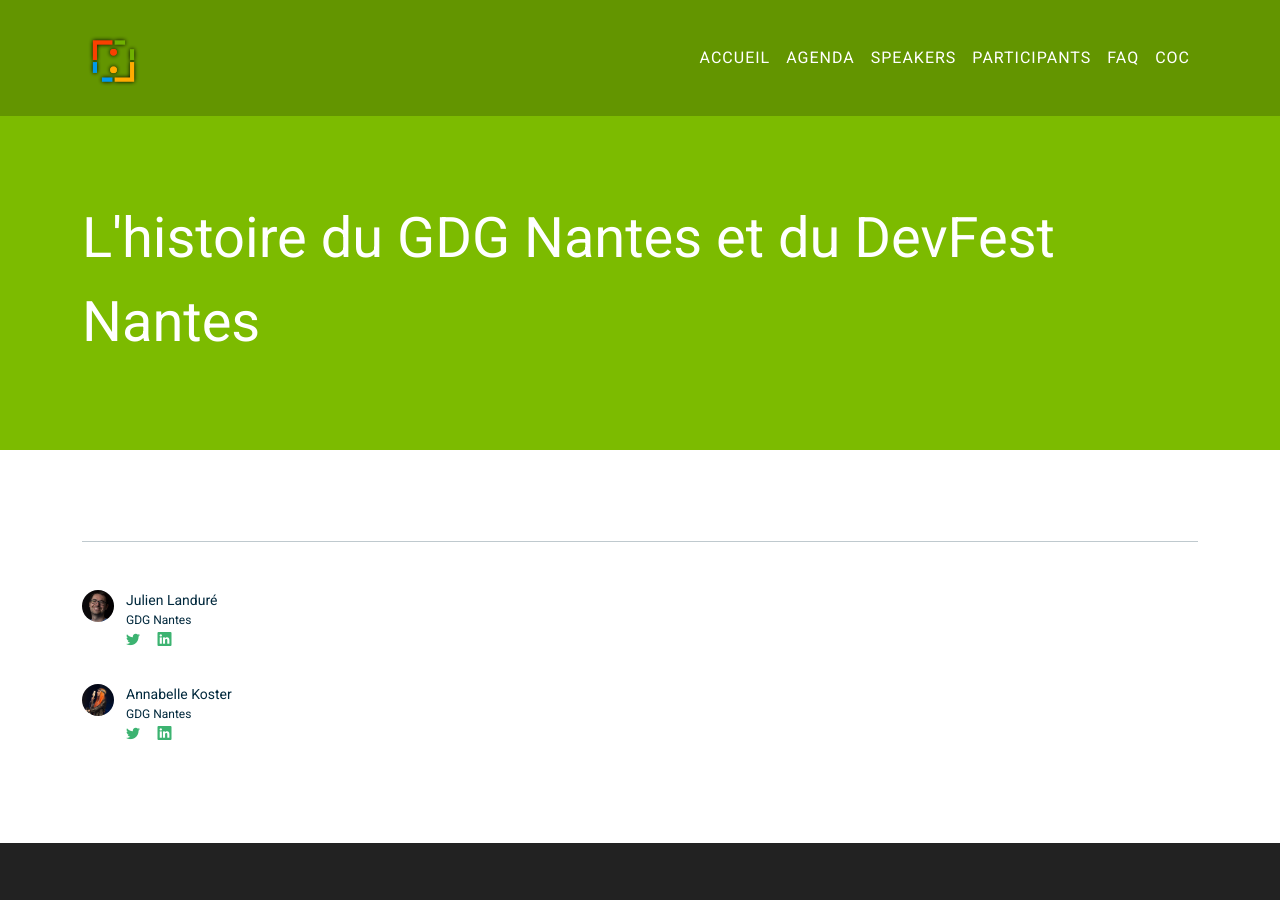
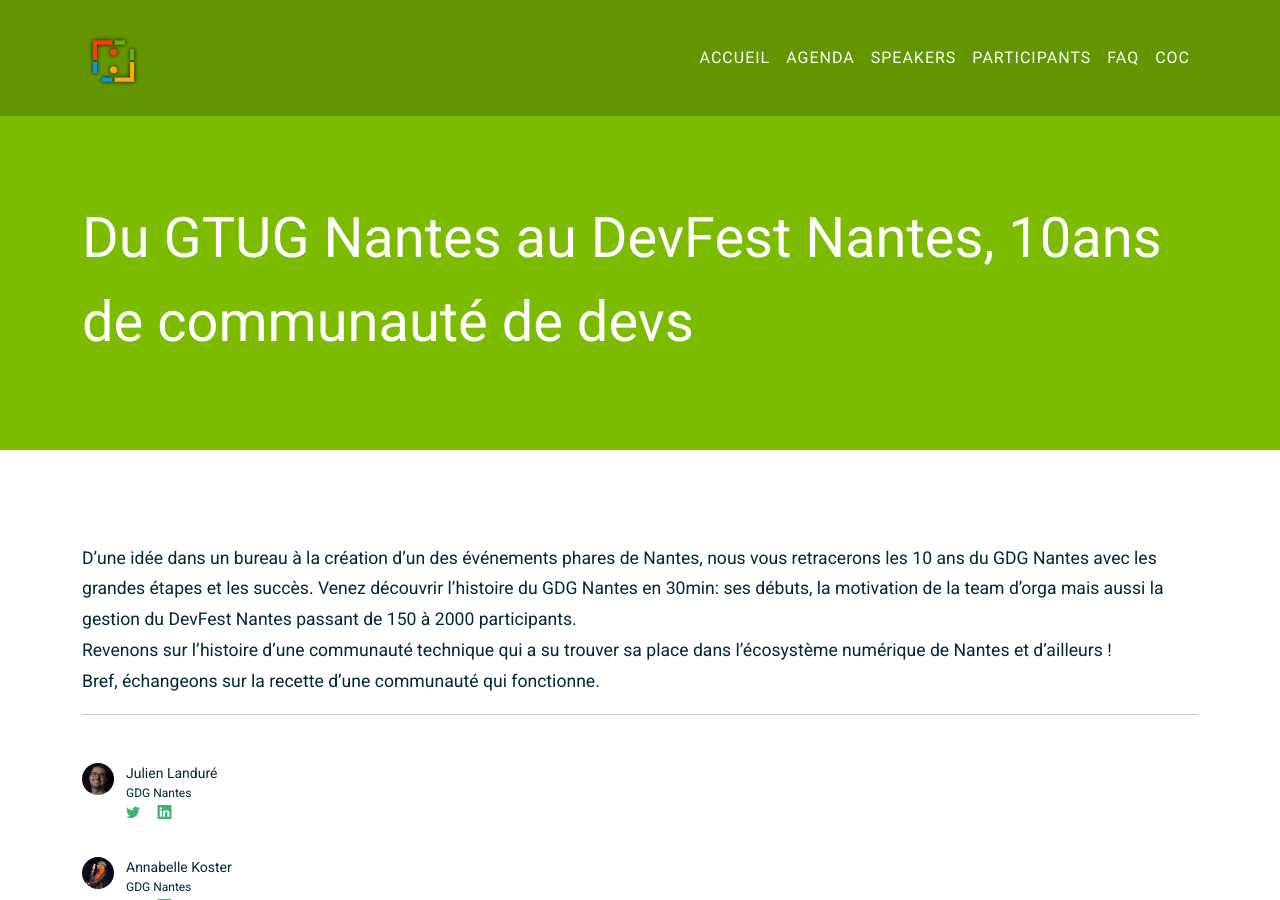
Before and after one commit to mtg-x/event-template, a Jekyll site: the page built from _sessions/10.md, in a window 1280 px wide and 900 px high. Built offline with Jekyll 4.4.1, drawn with Linux system fonts in a browser that asks for light colours.

Commit message:
chore(talk): Add talk 10

```diff
--- a/_sessions/10.md
+++ b/_sessions/10.md
@@ -1,6 +1,11 @@
 ---
-title: "L'histoire du GDG Nantes et du DevFest Nantes"
+title: "Du GTUG Nantes au DevFest Nantes, 10ans de communauté de devs"
 level: "beginner"
 speakers: [5,6]
 language: "French"
 ---
+
+D'une idée dans un bureau à la création d'un des événements phares de Nantes, nous vous retracerons les 10 ans du GDG Nantes avec les grandes étapes et les succès.
+Venez découvrir l'histoire du GDG Nantes en 30min: ses débuts, la motivation de la team d'orga mais aussi la gestion du DevFest Nantes passant de 150 à 2000 participants.
+Revenons sur l'histoire d'une communauté technique qui a su trouver sa place dans l'écosystème numérique de Nantes et d'ailleurs !
+Bref, échangeons sur la recette d'une communauté qui fonctionne.
```
